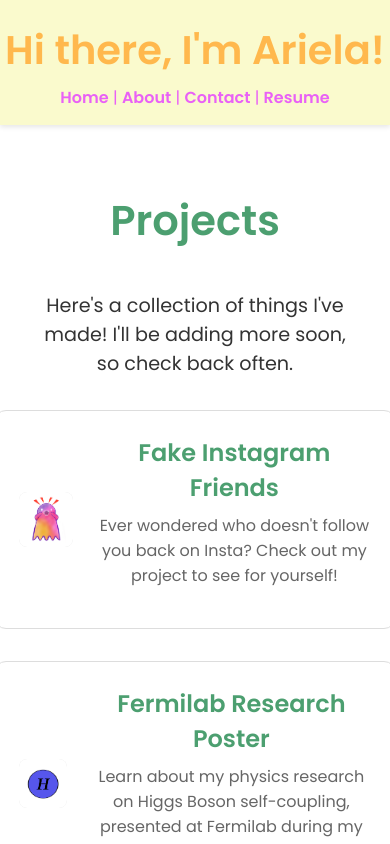
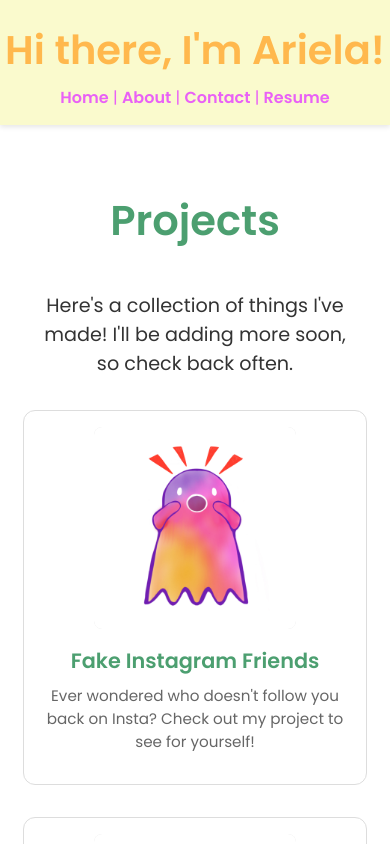
Before and after one commit to arielamyash/ariela-website, a React (Vite) app: page / in a window 390 px wide. Both pictures are taken after a click on the button "See Project →". Shown: the top 844 px of the page. Built offline with nearby package versions, Linux system fonts and the light colour scheme.

Commit message:
adjust project cards for mobile

```diff
--- a/src/pages/projects.css
+++ b/src/pages/projects.css
@@ -19,6 +19,7 @@
     flex-direction: column;
     gap: 2rem;
     align-items: center;
+    margin-bottom: 2rem;
   }
 
   .project-card {
@@ -31,10 +32,13 @@
     transition: background-color 0.3s;
     width: 100%;
     max-width: 700px;
+    transition: box-shadow 0.3s ease, transform 0.3s ease;
   }
 
   .project-card:hover {
-    background-color: #f9f9f9;
+    box-shadow: 0 8px 20px rgba(0, 0, 0, 0.15);
+    transform: translateY(-4px);
+    transition: box-shadow 0.3s ease, transform 0.3s ease;
   }
 
   .project-image-placeholder {
@@ -72,3 +76,30 @@
     opacity: 0.6;
     cursor: default;
   }
+
+  @media (max-width: 768px) {
+    .project-card {
+      flex-direction: column;
+      text-align: center;
+      padding: 1rem;
+    }
+
+    .project-image-placeholder {
+      margin-right: 0;
+      margin-bottom: 1rem;
+      width: 65%;
+      max-width: 300px;
+    }
+
+    .project-image {
+      object-fit: cover;
+    }
+
+    .project-content h2 {
+      font-size: 1.3rem;
+    }
+
+    .project-content p {
+      font-size: 0.95rem;
+    }
+  }
--- a/src/pages/projects.jsx
+++ b/src/pages/projects.jsx
@@ -3,6 +3,7 @@
 import { useNavigate } from 'react-router-dom';
 import './Projects.css';
 import fake_friends from "/public/fake_followers.jpg";
+
 import higgs from "/public/higgs.jpg";
 
 function Projects() {
```
